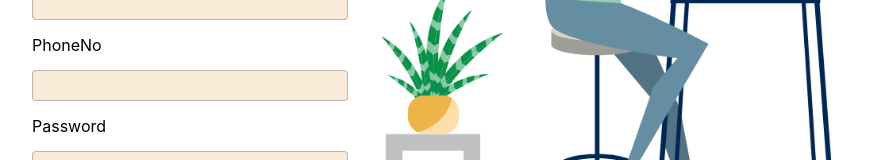
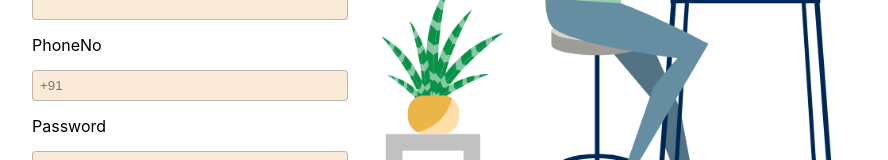
Before and after one commit to ChintanJoshi14/React, a React (Create React App) app in the folder Practical-8/: page / in a window 1280 px wide. Shown: the part 293-453 px from the top of the page, without its empty margins (190-1078 px from the left). Built offline with nearby package versions, Linux system fonts and the light colour scheme.

Commit message:
Practical Complete

```diff
--- a/Practical-8/src/components/InputForm.js
+++ b/Practical-8/src/components/InputForm.js
@@ -141,6 +141,7 @@ class InputForm extends React.Component {
                 {/* Phone: */}
                 <label htmlFor="phone">PhoneNo</label>
                 <Field
+                placeholder="+91"
                   name="phone"
                   type="digit"
                   className={`${style.textfield_design}`}
```
